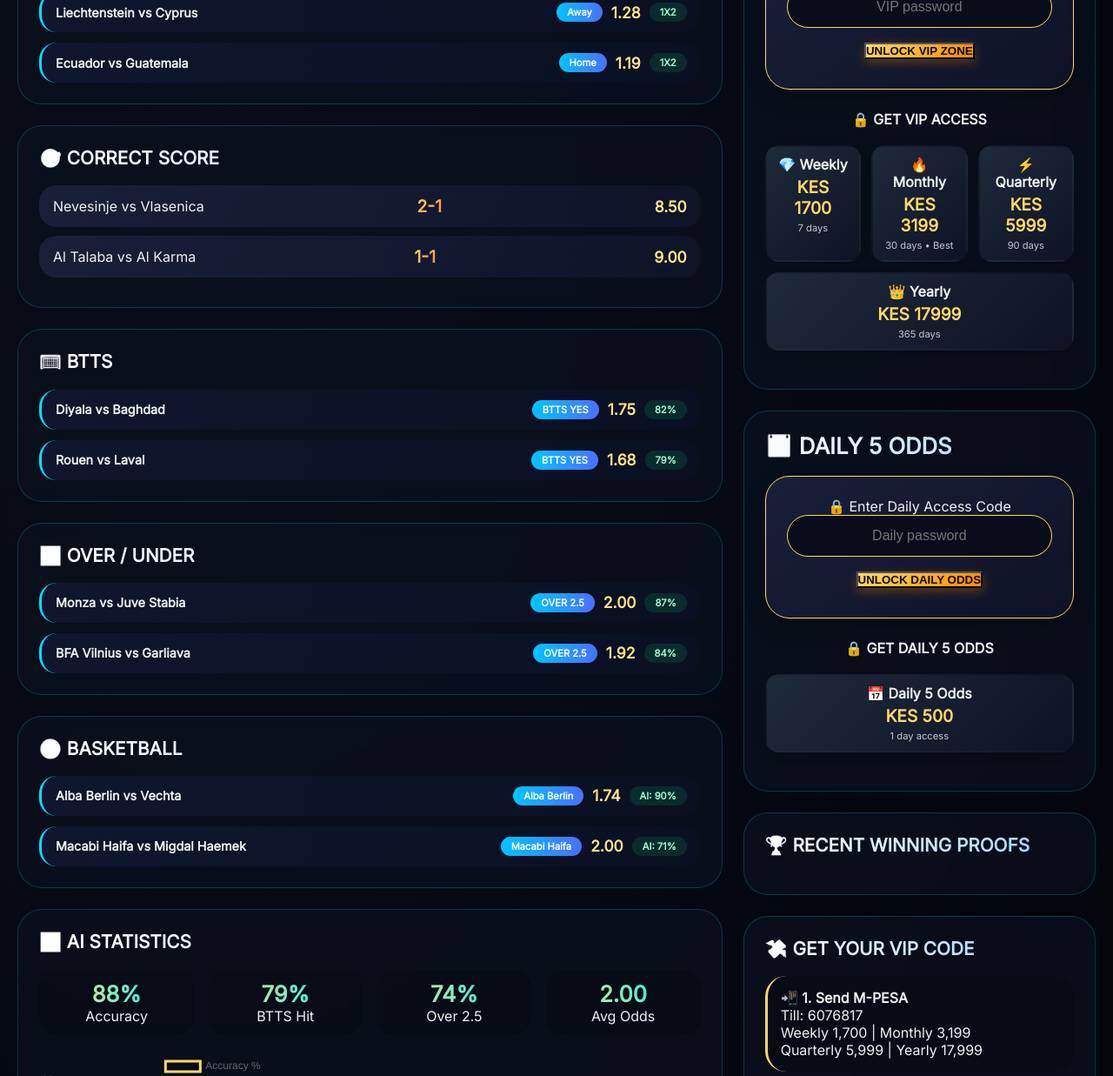
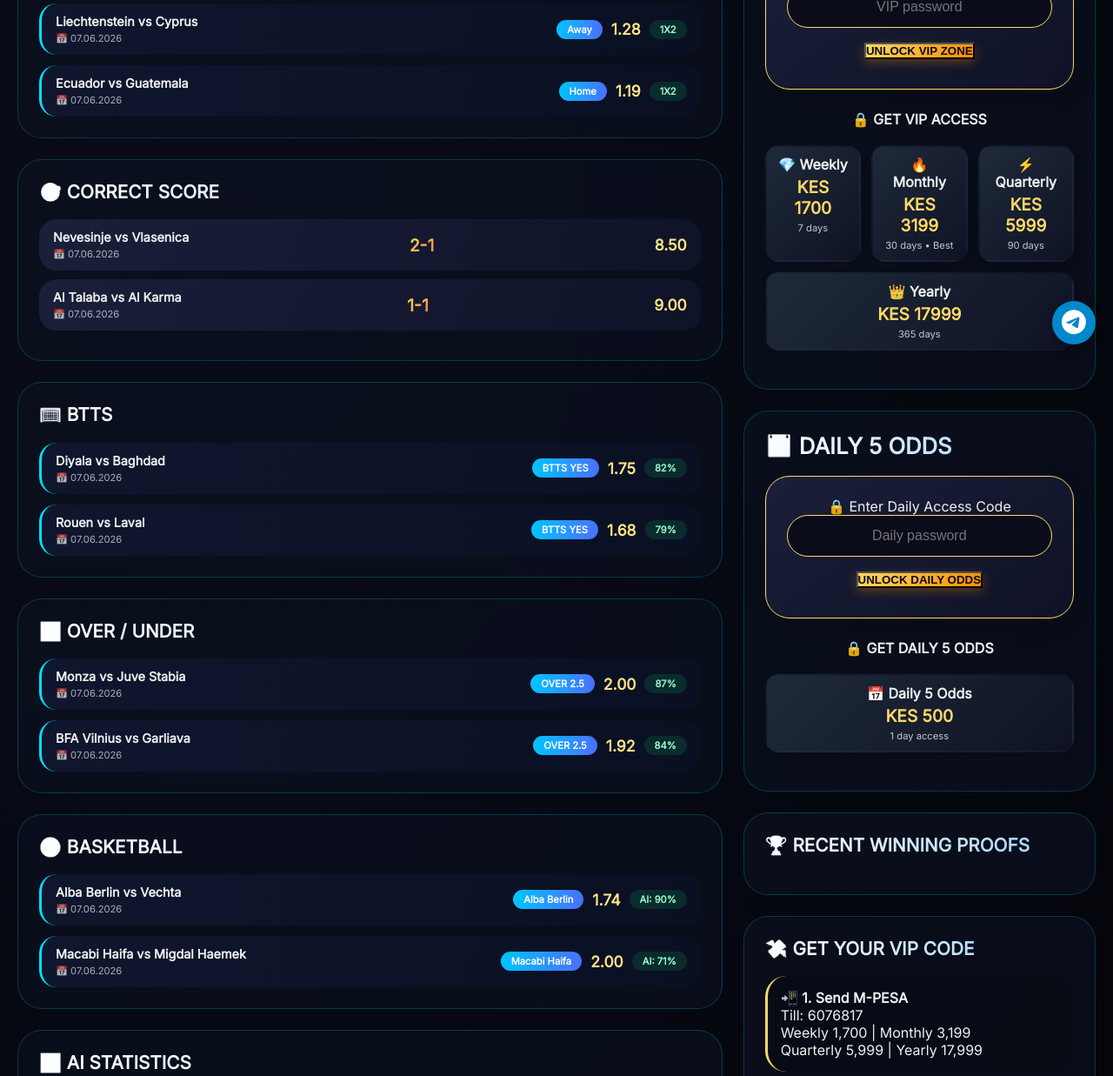
Before and after one commit to samuelanyona7-png/Prime-Tips, a plain HTML site: page index.html in a window 1280 px wide. Shown: the part 384-1621 px from the top of the page at 87% size. Drawn offline with nearby package versions, Linux system fonts and the light colour scheme.

Commit message:
Add files via upload

```diff
--- a/index.html
+++ b/index.html
@@ -31,6 +31,7 @@
     .prediction-item { background: linear-gradient(105deg, #0f162e, #0a1022); border-radius: 20px; padding: 12px 16px; display: flex; flex-wrap: wrap; align-items: center; justify-content: space-between; gap: 12px; border-left: 3px solid #00e1ff; }
     .match-info { flex: 1; min-width: 120px; }
     .match-teams { font-weight: 700; font-size: 0.9rem; }
+    .match-date { font-size: 0.7rem; opacity: 0.7; margin-top: 4px; }
     .pred-details { display: flex; flex-wrap: wrap; gap: 10px; align-items: center; }
     .prediction-badge { background: linear-gradient(95deg, #00c6ff, #4b6eff); padding: 4px 12px; border-radius: 40px; font-weight: 700; font-size: 0.7rem; color: white; }
     .odds-value { font-weight: 800; font-size: 1.1rem; color: #FFE484; }
@@ -54,6 +55,30 @@
     .admin-panel-modern { background: #0A0C1A; border-radius: 24px; padding: 20px; margin-top: 30px; border: 2px solid #FFD966; display: none; }
     .admin-panel-modern input, .admin-panel-modern textarea { width: 100%; padding: 10px; margin: 6px 0; border-radius: 12px; background: #1A1F3A; color: white; border: 1px solid #2A2F4A; }
     .floating-admin-btn { position: fixed; bottom: 20px; left: 20px; background: #FFD966; color: #0A0C1A; width: 45px; height: 45px; border-radius: 50%; display: flex; align-items: center; justify-content: center; cursor: pointer; z-index: 9999; display: none; box-shadow: 0 4px 12px rgba(0,0,0,0.3); }
+    /* Floating Telegram button */
+    .floating-telegram {
+      position: fixed;
+      bottom: 20px;
+      right: 20px;
+      background: #0088cc;
+      color: white;
+      width: 50px;
+      height: 50px;
+      border-radius: 50%;
+      display: flex;
+      align-items: center;
+      justify-content: center;
+      cursor: pointer;
+      z-index: 9999;
+      box-shadow: 0 4px 12px rgba(0,0,0,0.3);
+      transition: transform 0.2s;
+      font-size: 1.8rem;
+      text-decoration: none;
+    }
+    .floating-telegram:hover {
+      transform: scale(1.05);
+      background: #006699;
+    }
     .footer { text-align: center; padding: 24px; font-size: 0.7rem; color: #6a7894; border-top: 1px solid #1f2a44; margin-top: 30px; }
     .stat-modern { display: grid; grid-template-columns: repeat(auto-fit, minmax(120px,1fr)); gap: 16px; margin: 20px 0; }
     .stat-block { background: rgba(0,0,0,0.2); border-radius: 20px; padding: 12px; text-align: center; }
@@ -69,7 +94,13 @@
     .vip-tip { background: #0a0c1a; border-left: 3px solid var(--accent); border-radius: 12px; padding: 12px; margin-bottom: 12px; }
     .message { margin-top: 10px; font-size: 13px; }
     .payment-steps { margin: 10px 0; }
-    @media (max-width: 640px) { .plan-cards { gap: 8px; } .plan-card { min-width: 75px; padding: 6px 8px; } .plan-name { font-size: 0.85rem; } .plan-price { font-size: 1rem; } }
+    @media (max-width: 640px) {
+      .plan-cards { gap: 8px; }
+      .plan-card { min-width: 75px; padding: 6px 8px; }
+      .plan-name { font-size: 0.85rem; }
+      .plan-price { font-size: 1rem; }
+      .floating-telegram { width: 40px; height: 40px; font-size: 1.4rem; bottom: 15px; right: 15px; }
+    }
   </style>
 </head>
 <body class="dark">
@@ -170,6 +201,11 @@
   </div>
 </div>
 
+<!-- FLOATING TELEGRAM BUTTON -->
+<a href="https://t.me/isla_Olivia0" target="_blank" class="floating-telegram">
+  <i class="fab fa-telegram-plane"></i>
+</a>
+
 <!-- ADMIN PANEL -->
 <div id="adminFloatingBtn" class="floating-admin-btn">👑</div>
 <div id="adminPanel" class="admin-panel-modern">
@@ -182,7 +218,7 @@
   <div><h4>💳 Pending Daily Payments</h4><div id="pendingDailyPayments"></div></div>
   <div><h4>📝 Daily Odds Content (5 lines)</h4><div id="dailyOddsEditor"></div><button class="btn-gold" onclick="saveDailyOddsContent()">Save Daily Odds</button></div>
   <div><h4>📝 VIP Content (HTML)</h4><textarea id="vipContentEditor" rows="4"></textarea><button class="btn-gold" onclick="saveVipContent()">Save VIP Content</button></div>
-  <div><h4>✏️ EDIT ALL PREDICTIONS</h4>
+  <div><h4>✏️ EDIT ALL PREDICTIONS (with date)</h4>
     <div><strong>Free Picks</strong><div id="freePicksEditor"></div><button class="btn-gold" onclick="saveFreePicksEditor()">Save Free Picks</button></div>
     <div><strong>Correct Score</strong><div id="correctScoreEditor"></div><button class="btn-gold" onclick="saveCorrectScoreEditor()">Save Correct Score</button></div>
     <div><strong>BTTS</strong><div id="bttsEditor"></div><button class="btn-gold" onclick="saveBttsEditor()">Save BTTS</button></div>
@@ -193,7 +229,7 @@
 </div>
 
 <script>
-  // ========== DATA ==========
+  // ========== DATA WITH DATE FIELDS ==========
   let vipPasswords = [];
   let dailyPasswords = [];
   let vipPendingPayments = [];
@@ -214,32 +250,33 @@
     { q: "How long does the code work?", a: "Weekly 7d, Monthly 30d, Quarterly 90d, Yearly 365d." }
   ];
 
+  // All predictions have a 'date' field (DD.MM.YYYY)
   let freePicks = [
-    { match: "Croatia vs Slovenia", pick: "Home", odds: "1.40", conf: "1X2" },
-    { match: "Liechtenstein vs Cyprus", pick: "Away", odds: "1.28", conf: "1X2" },
-    { match: "Ecuador vs Guatemala", pick: "Home", odds: "1.19", conf: "1X2" }
+    { match: "Croatia vs Slovenia", pick: "Home", odds: "1.40", conf: "1X2", date: "07.06.2026" },
+    { match: "Liechtenstein vs Cyprus", pick: "Away", odds: "1.28", conf: "1X2", date: "07.06.2026" },
+    { match: "Ecuador vs Guatemala", pick: "Home", odds: "1.19", conf: "1X2", date: "07.06.2026" }
   ];
   let correctScorePicks = [
-    { match:"Nevesinje vs Vlasenica", score:"2-1", odds:"8.50" },
-    { match:"Al Talaba vs Al Karma", score:"1-1", odds:"9.00" }
+    { match:"Nevesinje vs Vlasenica", score:"2-1", odds:"8.50", date:"07.06.2026" },
+    { match:"Al Talaba vs Al Karma", score:"1-1", odds:"9.00", date:"07.06.2026" }
   ];
   let bttsPicks = [
-    { match:"Diyala vs Baghdad", pick:"BTTS YES", odds:"1.75", conf:"82%" },
-    { match:"Rouen vs Laval", pick:"BTTS YES", odds:"1.68", conf:"79%" }
+    { match:"Diyala vs Baghdad", pick:"BTTS YES", odds:"1.75", conf:"82%", date:"07.06.2026" },
+    { match:"Rouen vs Laval", pick:"BTTS YES", odds:"1.68", conf:"79%", date:"07.06.2026" }
   ];
   let overUnderPicks = [
-    { match:"Monza vs Juve Stabia", pick:"OVER 2.5", odds:"2.00", conf:"87%" },
-    { match:"BFA Vilnius vs Garliava", pick:"OVER 2.5", odds:"1.92", conf:"84%" }
+    { match:"Monza vs Juve Stabia", pick:"OVER 2.5", odds:"2.00", conf:"87%", date:"07.06.2026" },
+    { match:"BFA Vilnius vs Garliava", pick:"OVER 2.5", odds:"1.92", conf:"84%", date:"07.06.2026" }
   ];
   let basketballPicks = [
-    { match:"Alba Berlin vs Vechta", pick:"Alba Berlin", odds:"1.74", conf:"90%" },
-    { match:"Macabi Haifa vs Migdal Haemek", pick:"Macabi Haifa", odds:"2.00", conf:"71%" }
+    { match:"Alba Berlin vs Vechta", pick:"Alba Berlin", odds:"1.74", conf:"90%", date:"07.06.2026" },
+    { match:"Macabi Haifa vs Migdal Haemek", pick:"Macabi Haifa", odds:"2.00", conf:"71%", date:"07.06.2026" }
   ];
 
   let selectedVipPlan = { days:30, amount:3199, name:"Monthly" };
   let selectedDailyPlan = { days:1, amount:500, name:"Daily 5 Odds" };
 
-  // Load / Save
+  // ========== FUNCTIONS (load/save, render, etc.) ==========
   function loadData() {
     if(localStorage.getItem('vip_passwords')) vipPasswords = JSON.parse(localStorage.getItem('vip_passwords'));
     if(localStorage.getItem('daily_passwords')) dailyPasswords = JSON.parse(localStorage.getItem('daily_passwords'));
@@ -339,11 +376,65 @@
     });
   }
   function renderPredictions() {
-    document.getElementById('freePicksGrid').innerHTML = freePicks.map(p => `<div class="prediction-item"><div class="match-info"><div class="match-teams">${p.match}</div></div><div class="pred-details"><span class="prediction-badge">${p.pick}</span><span class="odds-value">${p.odds}</span><span class="ai-confidence">${p.conf}</span></div></div>`).join('');
-    document.getElementById('correctScoreGrid').innerHTML = correctScorePicks.map(p => `<div class="score-card"><span>${p.match}</span><span class="score-value">${p.score}</span><span class="odds-value">${p.odds}</span></div>`).join('');
-    document.getElementById('bttsGrid').innerHTML = bttsPicks.map(p => `<div class="prediction-item"><div class="match-info"><div class="match-teams">${p.match}</div></div><div class="pred-details"><span class="prediction-badge">${p.pick}</span><span class="odds-value">${p.odds}</span><span class="ai-confidence">${p.conf}</span></div></div>`).join('');
-    document.getElementById('overUnderGrid').innerHTML = overUnderPicks.map(p => `<div class="prediction-item"><div class="match-info"><div class="match-teams">${p.match}</div></div><div class="pred-details"><span class="prediction-badge">${p.pick}</span><span class="odds-value">${p.odds}</span><span class="ai-confidence">${p.conf}</span></div></div>`).join('');
-    document.getElementById('basketballGrid').innerHTML = basketballPicks.map(p => `<div class="prediction-item"><div class="match-info"><div class="match-teams">${p.match}</div></div><div class="pred-details"><span class="prediction-badge">${p.pick}</span><span class="odds-value">${p.odds}</span><span class="ai-confidence">AI: ${p.conf}</span></div></div>`).join('');
+    document.getElementById('freePicksGrid').innerHTML = freePicks.map(p => `
+      <div class="prediction-item">
+        <div class="match-info">
+          <div class="match-teams">${p.match}</div>
+          <div class="match-date">📅 ${p.date}</div>
+        </div>
+        <div class="pred-details">
+          <span class="prediction-badge">${p.pick}</span>
+          <span class="odds-value">${p.odds}</span>
+          <span class="ai-confidence">${p.conf}</span>
+        </div>
+      </div>
+    `).join('');
+    document.getElementById('correctScoreGrid').innerHTML = correctScorePicks.map(p => `
+      <div class="score-card">
+        <div><div class="match-teams">${p.match}</div><div class="match-date">📅 ${p.date}</div></div>
+        <span class="score-value">${p.score}</span>
+        <span class="odds-value">${p.odds}</span>
+      </div>
+    `).join('');
+    document.getElementById('bttsGrid').innerHTML = bttsPicks.map(p => `
+      <div class="prediction-item">
+        <div class="match-info">
+          <div class="match-teams">${p.match}</div>
+          <div class="match-date">📅 ${p.date}</div>
+        </div>
+        <div class="pred-details">
+          <span class="prediction-badge">${p.pick}</span>
+          <span class="odds-value">${p.odds}</span>
+          <span class="ai-confidence">${p.conf}</span>
+        </div>
+      </div>
+    `).join('');
+    document.getElementById('overUnderGrid').innerHTML = overUnderPicks.map(p => `
+      <div class="prediction-item">
+        <div class="match-info">
+          <div class="match-teams">${p.match}</div>
+          <div class="match-date">📅 ${p.date}</div>
+        </div>
+        <div class="pred-details">
+          <span class="prediction-badge">${p.pick}</span>
+          <span class="odds-value">${p.odds}</span>
+          <span class="ai-confidence">${p.conf}</span>
+        </div>
+      </div>
+    `).join('');
+    document.getElementById('basketballGrid').innerHTML = basketballPicks.map(p => `
+      <div class="prediction-item">
+        <div class="match-info">
+          <div class="match-teams">${p.match}</div>
+          <div class="match-date">📅 ${p.date}</div>
+        </div>
+        <div class="pred-details">
+          <span class="prediction-badge">${p.pick}</span>
+          <span class="odds-value">${p.odds}</span>
+          <span class="ai-confidence">AI: ${p.conf}</span>
+        </div>
+      </div>
+    `).join('');
   }
   function renderFaq() { document.getElementById('faqContainer').innerHTML = faqData.map((item, idx) => `<div class="faq-item"><div class="faq-question" onclick="toggleFaq(${idx})">${item.q} <span>+</span></div><div class="faq-answer" id="faqAns${idx}">${item.a}</div></div>`).join(''); }
   function renderWinningGallery() { document.getElementById('publicWinningGallery').innerHTML = winningProofs.map(w => `<div class="win-card"><strong>${w.title}</strong><br>Odds ${w.odds}<br><small>${w.date}</small></div>`).join(''); }
@@ -435,15 +526,15 @@
     document.getElementById('dailyOddsEditor').innerHTML = oddsHtml;
     document.getElementById('vipContentEditor').value = vipContent;
 
-    let freeHtml = freePicks.map((p,i) => `<div><input id="freeMatch${i}" value="${p.match}"><input id="freePick${i}" value="${p.pick}"><input id="freeOdds${i}" value="${p.odds}"><input id="freeConf${i}" value="${p.conf}"></div>`).join('');
+    let freeHtml = freePicks.map((p,i) => `<div><input id="freeMatch${i}" value="${p.match}" placeholder="Match"><input id="freePick${i}" value="${p.pick}" placeholder="Pick"><input id="freeOdds${i}" value="${p.odds}" placeholder="Odds"><input id="freeConf${i}" value="${p.conf}" placeholder="Confidence"><input id="freeDate${i}" value="${p.date}" placeholder="Date (DD.MM.YYYY)"></div>`).join('');
     document.getElementById('freePicksEditor').innerHTML = freeHtml;
-    let csHtml = correctScorePicks.map((p,i) => `<div><input id="csMatch${i}" value="${p.match}"><input id="csScore${i}" value="${p.score}"><input id="csOdds${i}" value="${p.odds}"></div>`).join('');
+    let csHtml = correctScorePicks.map((p,i) => `<div><input id="csMatch${i}" value="${p.match}" placeholder="Match"><input id="csScore${i}" value="${p.score}" placeholder="Score"><input id="csOdds${i}" value="${p.odds}" placeholder="Odds"><input id="csDate${i}" value="${p.date}" placeholder="Date"></div>`).join('');
     document.getElementById('correctScoreEditor').innerHTML = csHtml;
-    let bttsHtml = bttsPicks.map((p,i) => `<div><input id="bttsMatch${i}" value="${p.match}"><input id="bttsPick${i}" value="${p.pick}"><input id="bttsOdds${i}" value="${p.odds}"><input id="bttsConf${i}" value="${p.conf}"></div>`).join('');
+    let bttsHtml = bttsPicks.map((p,i) => `<div><input id="bttsMatch${i}" value="${p.match}" placeholder="Match"><input id="bttsPick${i}" value="${p.pick}" placeholder="Pick"><input id="bttsOdds${i}" value="${p.odds}" placeholder="Odds"><input id="bttsConf${i}" value="${p.conf}" placeholder="Confidence"><input id="bttsDate${i}" value="${p.date}" placeholder="Date"></div>`).join('');
     document.getElementById('bttsEditor').innerHTML = bttsHtml;
-    let ouHtml = overUnderPicks.map((p,i) => `<div><input id="ouMatch${i}" value="${p.match}"><input id="ouPick${i}" value="${p.pick}"><input id="ouOdds${i}" value="${p.odds}"><input id="ouConf${i}" value="${p.conf}"></div>`).join('');
+    let ouHtml = overUnderPicks.map((p,i) => `<div><input id="ouMatch${i}" value="${p.match}" placeholder="Match"><input id="ouPick${i}" value="${p.pick}" placeholder="Pick"><input id="ouOdds${i}" value="${p.odds}" placeholder="Odds"><input id="ouConf${i}" value="${p.conf}" placeholder="Confidence"><input id="ouDate${i}" value="${p.date}" placeholder="Date"></div>`).join('');
     document.getElementById('overUnderEditor').innerHTML = ouHtml;
-    let bbHtml = basketballPicks.map((p,i) => `<div><input id="bbMatch${i}" value="${p.match}"><input id="bbPick${i}" value="${p.pick}"><input id="bbOdds${i}" value="${p.odds}"><input id="bbConf${i}" value="${p.conf}"></div>`).join('');
+    let bbHtml = basketballPicks.map((p,i) => `<div><input id="bbMatch${i}" value="${p.match}" placeholder="Match"><input id="bbPick${i}" value="${p.pick}" placeholder="Pick"><input id="bbOdds${i}" value="${p.odds}" placeholder="Odds"><input id="bbConf${i}" value="${p.conf}" placeholder="Confidence"><input id="bbDate${i}" value="${p.date}" placeholder="Date"></div>`).join('');
     document.getElementById('basketballEditor').innerHTML = bbHtml;
   }
 
@@ -453,53 +544,33 @@
     let newList = [];
     for(let i=0; i<vipPasswords.length; i++) {
       let code = document.getElementById(`vipPwd_${i}`).value.trim();
-      if(code) {
-        newList.push({
-          code: code,
-          client: document.getElementById(`vipClient_${i}`).value.trim(),
-          expiry: document.getElementById(`vipExpiry_${i}`).value
-        });
-      }
+      if(code) newList.push({ code, client: document.getElementById(`vipClient_${i}`).value.trim(), expiry: document.getElementById(`vipExpiry_${i}`).value });
     }
-    vipPasswords = newList;
-    saveAll();
-    alert(`✅ ${vipPasswords.length} VIP password(s) saved.`);
+    vipPasswords = newList; saveAll(); alert(`✅ ${vipPasswords.length} VIP password(s) saved.`);
   }
   function saveDailyPasswords() {
     let newList = [];
     for(let i=0; i<dailyPasswords.length; i++) {
       let code = document.getElementById(`dailyPwd_${i}`).value.trim();
-      if(code) {
-        newList.push({
-          code: code,
-          client: document.getElementById(`dailyClient_${i}`).value.trim(),
-          expiry: document.getElementById(`dailyExpiry_${i}`).value
-        });
-      }
+      if(code) newList.push({ code, client: document.getElementById(`dailyClient_${i}`).value.trim(), expiry: document.getElementById(`dailyExpiry_${i}`).value });
     }
-    dailyPasswords = newList;
-    saveAll();
-    alert(`✅ ${dailyPasswords.length} Daily password(s) saved.`);
+    dailyPasswords = newList; saveAll(); alert(`✅ ${dailyPasswords.length} Daily password(s) saved.`);
   }
   function verifyVipPayment(idx) {
     let p = vipPendingPayments[idx];
     let newCode = "VIP" + Math.random().toString(36).substr(2,6).toUpperCase();
-    let expiry = new Date();
-    expiry.setDate(expiry.getDate() + p.days);
+    let expiry = new Date(); expiry.setDate(expiry.getDate() + p.days);
     vipPasswords.push({ code: newCode, client: p.phone, expiry: expiry.toISOString().split('T')[0] });
-    vipPendingPayments.splice(idx,1);
-    saveAll();
+    vipPendingPayments.splice(idx,1); saveAll();
     alert(`✅ Verified! New VIP code: ${newCode} (expires ${expiry.toLocaleDateString()})`);
   }
   function rejectVipPayment(idx) { vipPendingPayments.splice(idx,1); saveAll(); alert("Rejected"); }
   function verifyDailyPayment(idx) {
     let p = dailyPendingPayments[idx];
     let newCode = "DAY" + Math.random().toString(36).substr(2,6).toUpperCase();
-    let expiry = new Date();
-    expiry.setDate(expiry.getDate() + p.days);
+    let expiry = new Date(); expiry.setDate(expiry.getDate() + p.days);
     dailyPasswords.push({ code: newCode, client: p.phone, expiry: expiry.toISOString().split('T')[0] });
-    dailyPendingPayments.splice(idx,1);
-    saveAll();
+    dailyPendingPayments.splice(idx,1); saveAll();
     alert(`✅ Verified! New Daily code: ${newCode} (expires ${expiry.toLocaleDateString()})`);
   }
   function rejectDailyPayment(idx) { dailyPendingPayments.splice(idx,1); saveAll(); alert("Rejected"); }
@@ -510,22 +581,17 @@
       quarterly: parseInt(document.getElementById('vipQuarterlyPrice').value),
       yearly: parseInt(document.getElementById('vipYearlyPrice').value)
     };
-    saveAll();
-    alert("VIP prices updated.");
+    saveAll(); alert("VIP prices updated.");
   }
   function saveDailyPrice() {
     dailyPrice = parseInt(document.getElementById('dailyPriceControl').value);
-    saveAll();
-    alert("Daily price updated.");
+    saveAll(); alert("Daily price updated.");
   }
   function saveDailyOddsContent() {
     let newOdds = [];
-    for(let i=0; i<dailyOddsContent.length; i++) {
-      newOdds.push(document.getElementById(`dailyOddsLine${i}`).value);
-    }
-    dailyOddsContent = newOdds;
-    saveAll();
-    if(localStorage.getItem('daily_unlocked') === 'true') {
+    for(let i=0; i<dailyOddsContent.length; i++) newOdds.push(document.getElementById(`dailyOddsLine${i}`).value);
+    dailyOddsContent = newOdds; saveAll();
+    if(localStorage.getItem('daily_unlocked')==='true') {
       let html = ''; dailyOddsContent.forEach((line,i)=>{ html+=`<div class="vip-tip"><strong>Odds #${i+1}</strong><br>${line}</div>`; });
       document.getElementById('dailyContentArea').innerHTML = html;
     }
@@ -534,9 +600,7 @@
   function saveVipContent() {
     vipContent = document.getElementById('vipContentEditor').value;
     saveAll();
-    if(localStorage.getItem('vip_unlocked') === 'true') {
-      document.getElementById('vipContentArea').innerHTML = vipContent;
-    }
+    if(localStorage.getItem('vip_unlocked')==='true') document.getElementById('vipContentArea').innerHTML = vipContent;
     alert("VIP content saved.");
   }
   function removeVipPassword(idx) { vipPasswords.splice(idx,1); renderAdminEditors(); }
@@ -548,12 +612,11 @@
         match: document.getElementById(`freeMatch${i}`).value,
         pick: document.getElementById(`freePick${i}`).value,
         odds: document.getElementById(`freeOdds${i}`).value,
-        conf: document.getElementById(`freeConf${i}`).value
+        conf: document.getElementById(`freeConf${i}`).value,
+        date: document.getElementById(`freeDate${i}`).value
       });
     }
-    freePicks = newList;
-    saveAll();
-    alert("Free picks saved.");
+    freePicks = newList; saveAll(); alert("Free picks saved.");
   }
   function saveCorrectScoreEditor() {
     let newList = [];
@@ -561,12 +624,11 @@
       newList.push({
         match: document.getElementById(`csMatch${i}`).value,
         score: document.getElementById(`csScore${i}`).value,
-        odds: document.getElementById(`csOdds${i}`).value
+        odds: document.getElementById(`csOdds${i}`).value,
+        date: document.getElementById(`csDate${i}`).value
       });
     }
-    correctScorePicks = newList;
-    saveAll();
-    alert("Correct score saved.");
+    correctScorePicks = newList; saveAll(); alert("Correct score saved.");
   }
   function saveBttsEditor() {
     let newList = [];
@@ -575,12 +637,11 @@
         match: document.getElementById(`bttsMatch${i}`).value,
         pick: document.getElementById(`bttsPick${i}`).value,
         odds: document.getElementById(`bttsOdds${i}`).value,
-        conf: document.getElementById(`bttsConf${i}`).value
+        conf: document.getElementById(`bttsConf${i}`).value,
+        date: document.getElementById(`bttsDate${i}`).value
       });
     }
-    bttsPicks = newList;
-    saveAll();
-    alert("BTTS saved.");
+    bttsPicks = newList; saveAll(); alert("BTTS saved.");
   }
   function saveOverUnderEditor() {
     let newList = [];
@@ -589,12 +650,11 @@
         match: document.getElementById(`ouMatch${i}`).value,
         pick: document.getElementById(`ouPick${i}`).value,
         odds: document.getElementById(`ouOdds${i}`).value,
-        conf: document.getElementById(`ouConf${i}`).value
+        conf: document.getElementById(`ouConf${i}`).value,
+        date: document.getElementById(`ouDate${i}`).value
       });
     }
-    overUnderPicks = newList;
-    saveAll();
-    alert("Over/Under saved.");
+    overUnderPicks = newList; saveAll(); alert("Over/Under saved.");
   }
   function saveBasketballEditor() {
     let newList = [];
@@ -603,14 +663,12 @@
         match: document.getElementById(`bbMatch${i}`).value,
         pick: document.getElementById(`bbPick${i}`).value,
         odds: document.getElementById(`bbOdds${i}`).value,
-        conf: document.getElementById(`bbConf${i}`).value
+        conf: document.getElementById(`bbConf${i}`).value,
+        date: document.getElementById(`bbDate${i}`).value
       });
     }
-    basketballPicks = newList;
-    saveAll();
-    alert("Basketball saved.");
+    basketballPicks = newList; saveAll(); alert("Basketball saved.");
   }
-
   function sendTestNotification() {
     let msg = document.getElementById('notifyMsg').value;
     if(msg && Notification.permission === "granted") new Notification("PRIME BET AI", { body: msg });
@@ -631,14 +689,11 @@
   function toggleTheme() { document.body.classList.toggle('dark'); localStorage.setItem('prime_theme', document.body.classList.contains('dark') ? 'dark' : 'light'); }
   document.getElementById('themeToggle').onclick = toggleTheme;
 
-  // Admin button detection
   window.addEventListener('DOMContentLoaded', () => {
     const urlParams = new URLSearchParams(window.location.search);
     const isAdmin = urlParams.get('admin') === 'prime2025';
     const adminBtn = document.getElementById('adminFloatingBtn');
-    if (isAdmin && adminBtn) {
-      adminBtn.style.display = 'flex';
-    }
+    if (isAdmin && adminBtn) adminBtn.style.display = 'flex';
     if (adminBtn) {
       adminBtn.onclick = () => {
         const panel = document.getElementById('adminPanel');
```
